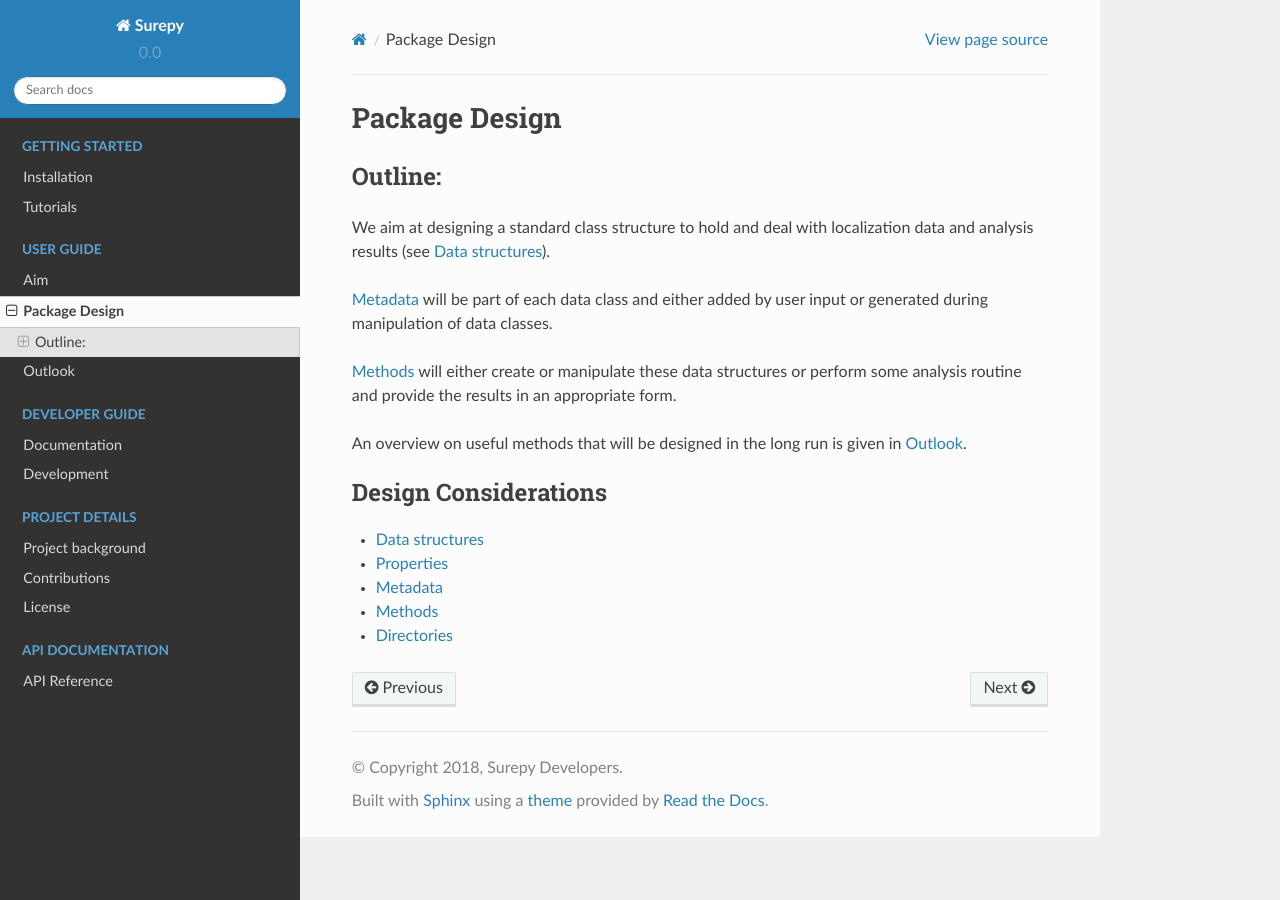
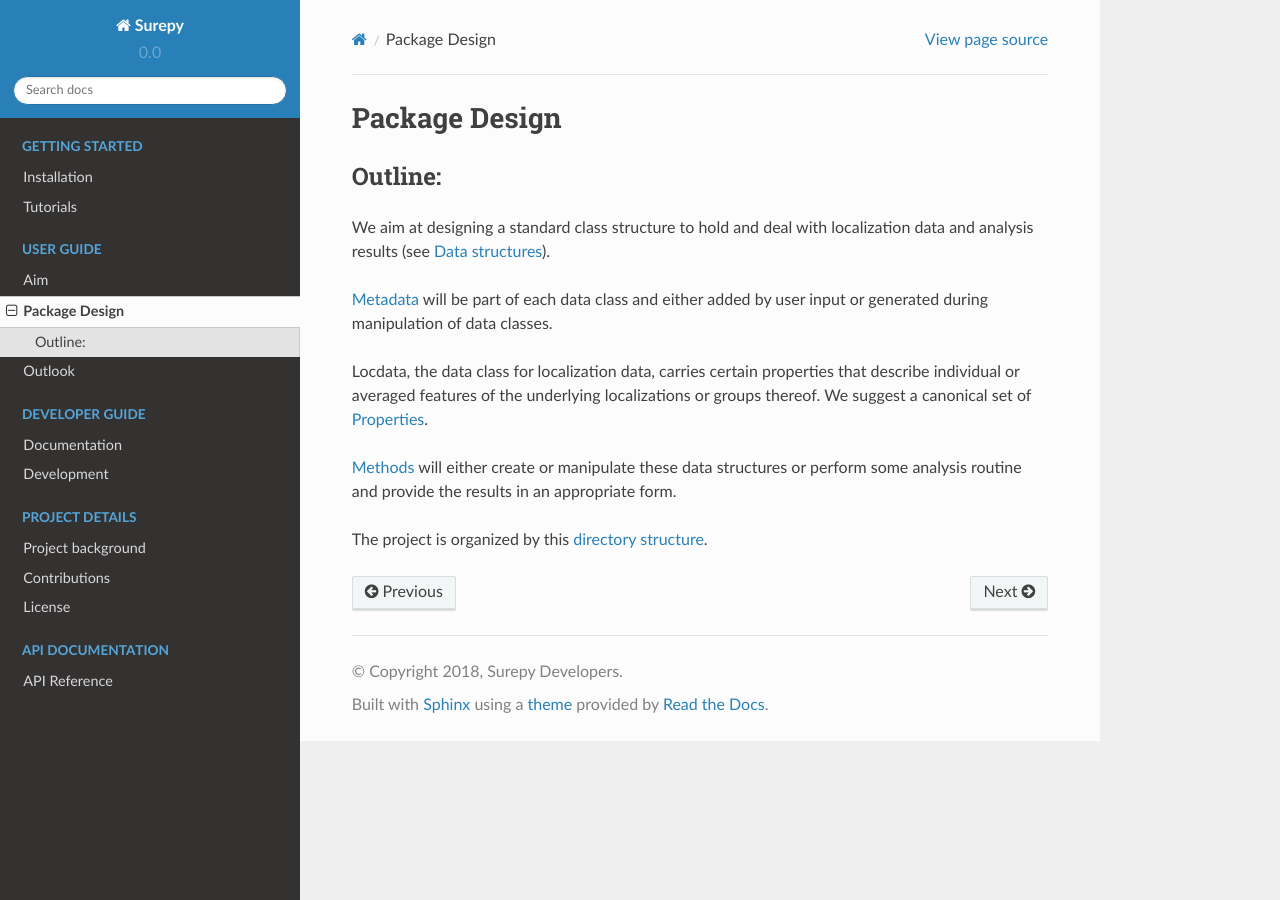
Before and after one commit to super-resolution/Locan, a Sphinx documentation site: the page built from docs/design.rst, in a window 1280 px wide. Built offline with Sphinx 7.4.7 and the Read the Docs theme 2.0.0, drawn with Linux system fonts in a browser that asks for light colours.

```diff
--- a/docs/design.rst
+++ b/docs/design.rst
@@ -10,20 +10,14 @@ Outline:
 We aim at designing a standard class structure to hold and deal with localization data and analysis results
 (see :ref:`Data structures <datastructures>`).
 
-:ref:`Metadata <Metadata>` will be part of each data class and either added by user input or generated during
+:ref:`Metadata <metadata>` will be part of each data class and either added by user input or generated during
 manipulation of data classes.
 
-:ref:`Methods <Methods>` will either create or manipulate these data structures or perform some analysis routine
+Locdata, the data class for localization data, carries certain properties that describe individual or
+averaged features of the underlying localizations or groups thereof. We suggest a canonical set of
+:ref:`properties`.
+
+:ref:`Methods <methods>` will either create or manipulate these data structures or perform some analysis routine
 and provide the results in an appropriate form.
 
-An overview on useful methods that will be designed in the long run is given in :ref:`outlook`.
-
-.. toctree::
-   :maxdepth: 1
-   :caption: Design Considerations
-
-   datastructures
-   properties
-   metadata
-   methods
-   directories
+The project is organized by this :ref:`directory structure <directories>`.
--- a/docs/metadata.rst
+++ b/docs/metadata.rst
@@ -47,7 +47,10 @@ LocData:
             User comment.
 
     Production date: ``str`` (ISO standard)
-            Date and time when the data was initially generated.
+            Date and time when the data was initially generated by experiment or simulation.
+
+    Creation date: ``str`` (ISO standard)
+            Date and time when the current dataset was created from original data.
 
     Modification date: ``str`` (ISO standard)
             Date and time when the data was last modified.
```
Also changed, not shown: docs/outlook.rst (+0 -31 lines), surepy/licences/ASTROPY.rst (added, +33 -0 lines), LICENSE.md, surepy/licences/README.rst (added).
